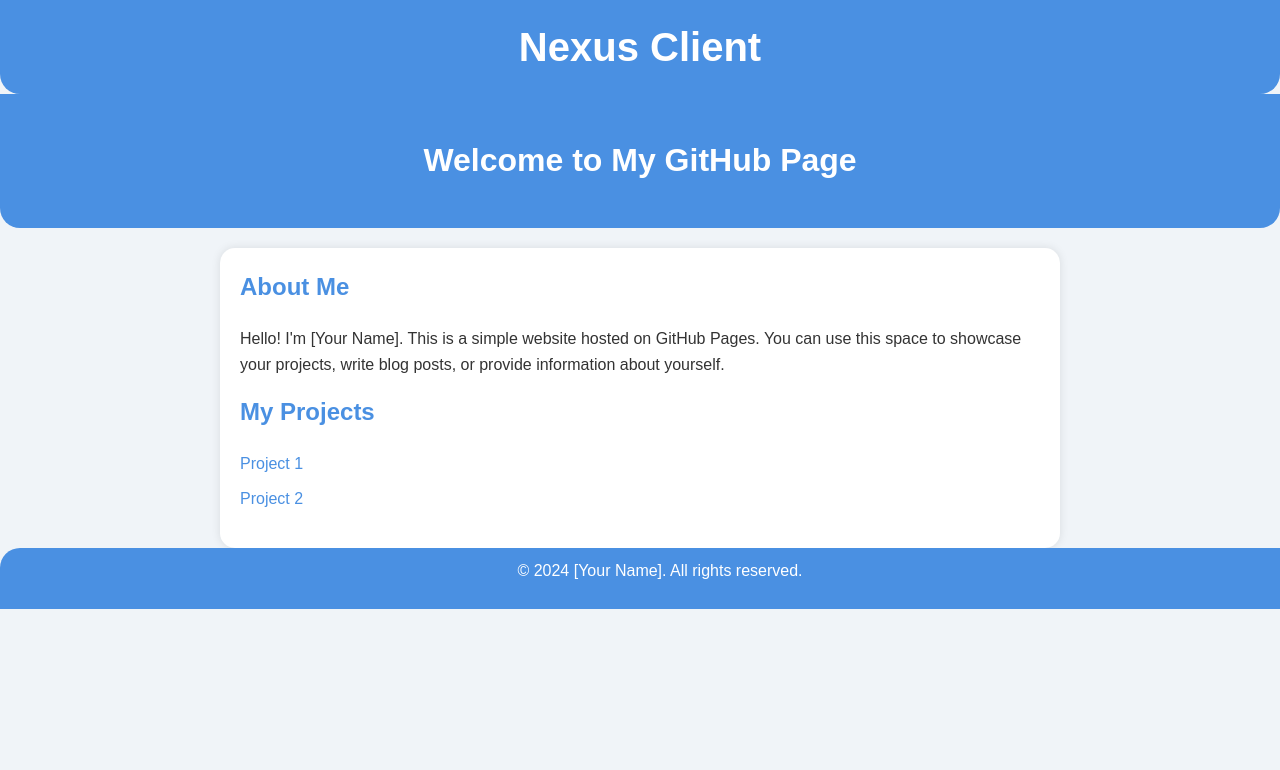
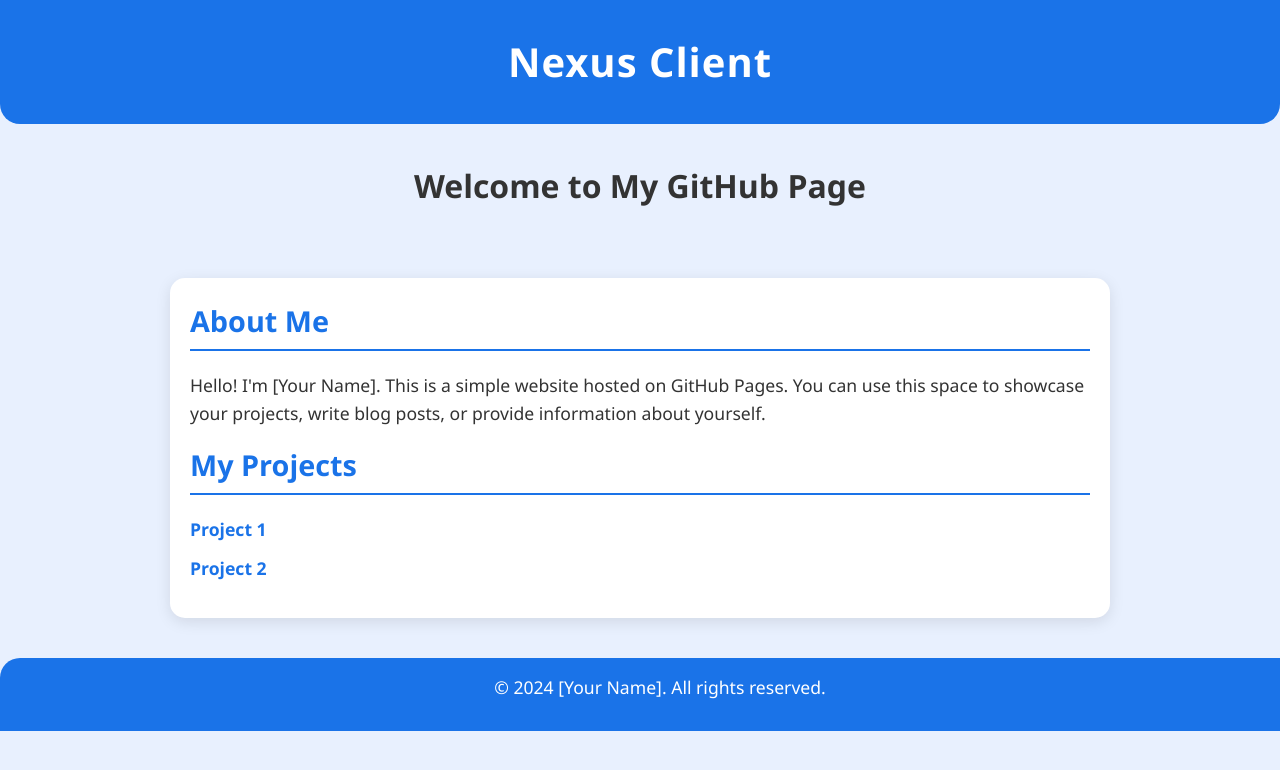
Before and after one commit to UTMakes/Nexus-Client, a plain HTML site: page index.html in a window 1280 px wide. Shown: the top 770 px of the page. Drawn offline with Linux system fonts and the light colour scheme.

Commit message:
Update index.html

```diff
--- a/index.html
+++ b/index.html
@@ -3,20 +3,21 @@
 <head>
     <meta charset="UTF-8">
     <meta name="viewport" content="width=device-width, initial-scale=1.0">
+    <meta name="description" content="Nexus Client - A simple GitHub Page to showcase your projects and share information about yourself.">
     <title>Nexus Client</title>
     <style>
         body {
-            font-family: 'Arial', sans-serif;
+            font-family: 'Segoe UI', Tahoma, Geneva, Verdana, sans-serif;
             margin: 0;
             padding: 0;
-            background-color: #f0f4f8;
+            background-color: #e8f0fe;
             color: #333;
             line-height: 1.6;
         }
         .title-section {
-            background-color: #4a90e2;
+            background-color: #1a73e8;
             color: white;
-            padding: 15px;
+            padding: 30px;
             text-align: center;
             border-bottom-left-radius: 20px;
             border-bottom-right-radius: 20px;
@@ -24,42 +25,44 @@
         .title-section h1 {
             margin: 0;
             font-size: 2.5em;
+            letter-spacing: 1px;
         }
         header {
-            background-color: #4a90e2;
-            color: white;
-            padding: 20px;
+            padding: 15px;
             text-align: center;
-            border-bottom-left-radius: 20px;
-            border-bottom-right-radius: 20px;
-            margin-bottom: 20px;
+            margin-bottom: 30px;
         }
         main {
             padding: 20px;
-            max-width: 800px;
+            max-width: 900px;
             margin: auto;
             background-color: white;
             border-radius: 15px;
-            box-shadow: 0 0 10px rgba(0, 0, 0, 0.1);
+            box-shadow: 0 4px 15px rgba(0, 0, 0, 0.1);
         }
         footer {
-            background-color: #4a90e2;
+            background-color: #1a73e8;
             color: white;
             text-align: center;
-            padding: 10px 20px;
+            padding: 15px 20px;
             border-top-left-radius: 20px;
             border-top-right-radius: 20px;
+            margin-top: 40px;
             position: relative;
             bottom: 0;
             width: 100%;
         }
         h2 {
-            font-size: 1.5em;
-            color: #4a90e2;
+            font-size: 1.8em;
+            color: #1a73e8;
             margin-top: 0;
+            margin-bottom: 20px;
+            border-bottom: 2px solid #1a73e8;
+            padding-bottom: 5px;
         }
         p {
             margin: 0 0 15px;
+            font-size: 1.1em;
         }
         ul {
             list-style-type: none;
@@ -67,15 +70,28 @@
         }
         li {
             margin: 10px 0;
+            font-size: 1.1em;
         }
         a {
-            color: #4a90e2;
+            color: #1a73e8;
             text-decoration: none;
             border-bottom: 2px solid transparent;
             transition: border-color 0.3s ease;
+            font-weight: bold;
         }
         a:hover {
-            border-bottom: 2px solid #4a90e2;
+            border-bottom: 2px solid #1a73e8;
+        }
+        @media (max-width: 600px) {
+            .title-section h1 {
+                font-size: 2em;
+            }
+            h2 {
+                font-size: 1.5em;
+            }
+            p, li {
+                font-size: 1em;
+            }
         }
     </style>
 </head>
@@ -87,13 +103,17 @@
         <h1>Welcome to My GitHub Page</h1>
     </header>
     <main>
+        <section>
             <h2>About Me</h2>
             <p>Hello! I'm [Your Name]. This is a simple website hosted on GitHub Pages. You can use this space to showcase your projects, write blog posts, or provide information about yourself.</p>
+        </section>
+        <section>
             <h2>My Projects</h2>
             <ul>
                 <li><a href="https://github.com/yourusername/yourproject1" target="_blank">Project 1</a></li>
                 <li><a href="https://github.com/yourusername/yourproject2" target="_blank">Project 2</a></li>
             </ul>
+        </section>
     </main>
     <footer>
         <p>&copy; 2024 [Your Name]. All rights reserved.</p>
```
Lines whose indentation alone changed are shown as unchanged.
